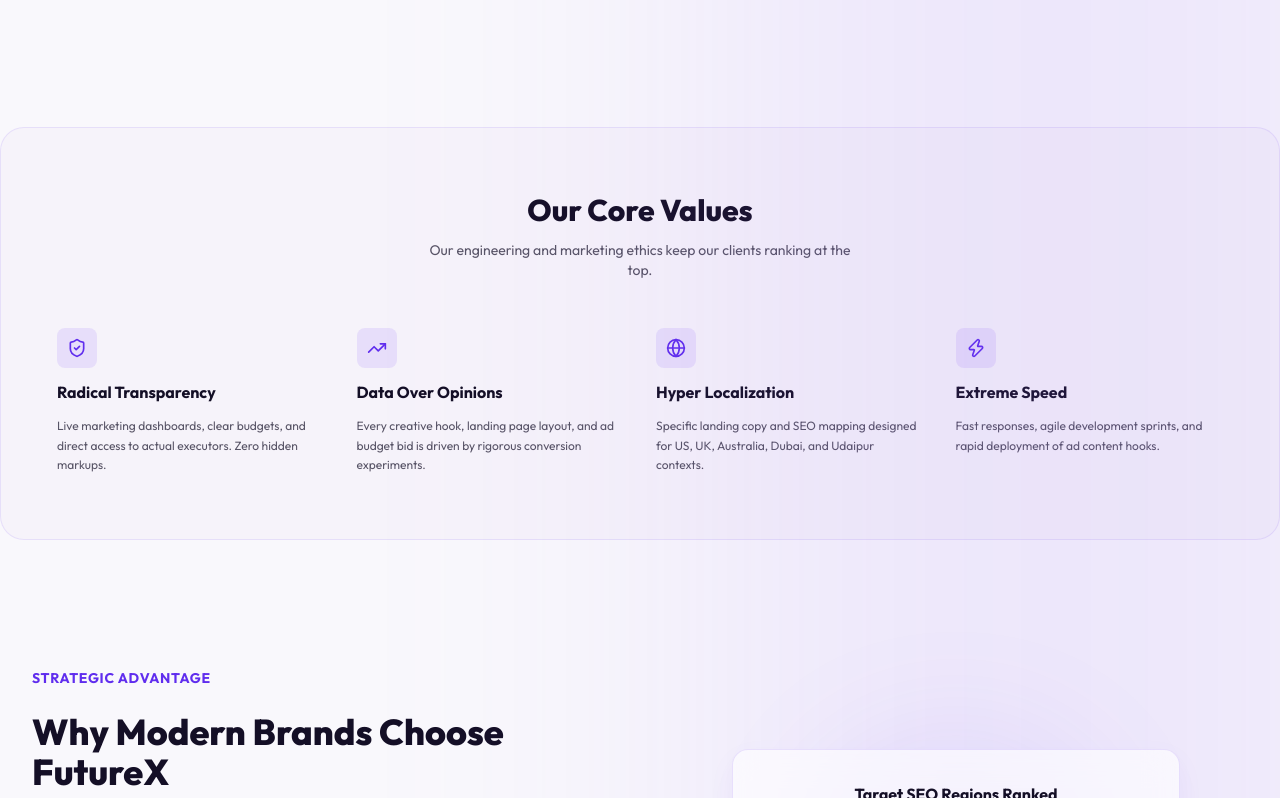
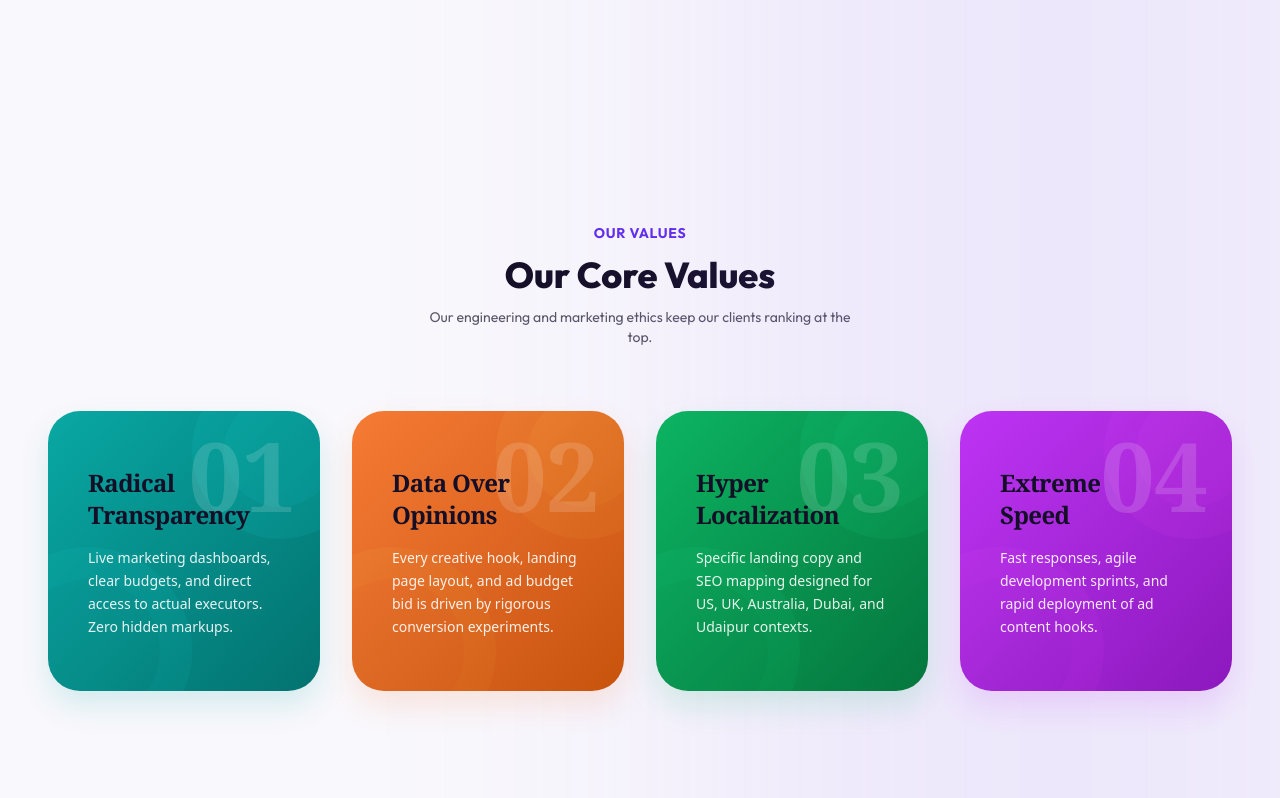
Before and after one commit to Eshbanoliver/futurexwebsite, a Next.js app: page / in a window 1280 px wide. Shown: the part 2922-3720 px from the top of the page. Built offline with nearby package versions, Linux system fonts and the light colour scheme.

Commit message:
Redesign Core Values section on homepage to match reference image layout and style

```diff
--- a/src/app/page.tsx
+++ b/src/app/page.tsx
@@ -501,24 +501,69 @@ export default function Home() {
         </section>
 
         {/* CORE VALUES */}
-        <section className="max-w-7xl mx-auto px-4 sm:px-6 lg:px-8 py-16 bg-secondary/35 rounded-3xl border border-primary/10 my-12">
-          <div className="text-center space-y-3 mb-12">
-            <h2 className="text-3xl font-extrabold text-foreground">Our Core Values</h2>
+        <section className="max-w-7xl mx-auto px-4 sm:px-6 lg:px-8 py-20 my-16">
+          <div className="text-center space-y-3 mb-16">
+            <div className="text-sm font-bold uppercase tracking-wider text-primary">Our Values</div>
+            <h2 className="text-3xl sm:text-4xl font-extrabold text-foreground">Our Core Values</h2>
             <p className="text-foreground/70 text-sm max-w-md mx-auto">
               Our engineering and marketing ethics keep our clients ranking at the top.
             </p>
           </div>
 
-          <div className="grid grid-cols-1 md:grid-cols-2 lg:grid-cols-4 gap-8 px-6">
+          <div className="grid grid-cols-1 md:grid-cols-2 lg:grid-cols-4 gap-8 px-4">
             {coreValues.map((val, i) => {
-              const Icon = val.icon;
+              const cardStyles = [
+                {
+                  bg: "bg-gradient-to-br from-[#09a8a4] to-[#03726f]",
+                  shadow: "shadow-[0_15px_30px_rgba(9,168,164,0.15)]",
+                },
+                {
+                  bg: "bg-gradient-to-br from-[#f67b34] to-[#c7530c]",
+                  shadow: "shadow-[0_15px_30px_rgba(246,123,52,0.15)]",
+                },
+                {
+                  bg: "bg-gradient-to-br from-[#0cb462] to-[#05763e]",
+                  shadow: "shadow-[0_15px_30px_rgba(12,180,98,0.15)]",
+                },
+                {
+                  bg: "bg-gradient-to-br from-[#be34f4] to-[#8c18bd]",
+                  shadow: "shadow-[0_15px_30px_rgba(190,52,244,0.15)]",
+                }
+              ];
+              const style = cardStyles[i % cardStyles.length];
+              const formattedNum = String(i + 1).padStart(2, '0');
+
               return (
-                <div key={i} className="space-y-3">
-                  <div className="w-10 h-10 rounded-lg bg-primary/10 flex items-center justify-center">
-                    <Icon className="w-5 h-5 text-primary" />
+                <div
+                  key={i}
+                  className={`relative overflow-hidden rounded-[2rem] p-8 md:p-10 flex flex-col justify-start min-h-[280px] ${style.bg} ${style.shadow} transition-all duration-300 hover:-translate-y-1 hover:shadow-2xl`}
+                >
+                  {/* Organic curved shape overlays to mimic reference design */}
+                  <div className="absolute inset-0 overflow-hidden pointer-events-none rounded-[2rem]">
+                    {/* Top right circle wave */}
+                    <div className="absolute -top-12 -right-12 w-44 h-44 rounded-full bg-white/[0.07] mix-blend-overlay" />
+                    {/* Top right smaller circle accent */}
+                    <div className="absolute -top-4 -right-4 w-28 h-28 rounded-full bg-white/[0.05] mix-blend-overlay" />
+                    {/* Bottom left sweeping wave */}
+                    <div className="absolute -left-16 -bottom-16 w-52 h-52 rounded-full bg-white/[0.06] mix-blend-overlay" />
+                    {/* Bottom left darker depth shape */}
+                    <div className="absolute -left-8 -bottom-8 w-36 h-36 rounded-full bg-black/[0.04] mix-blend-overlay" />
                   </div>
-                  <h4 className="text-foreground font-bold">{val.title}</h4>
-                  <p className="text-foreground/70 text-xs leading-relaxed">{val.desc}</p>
+
+                  {/* Translucent Number in Serif font */}
+                  <div className="absolute top-4 right-6 text-7xl md:text-8xl font-serif font-black text-white/15 select-none pointer-events-none leading-none">
+                    {formattedNum}
+                  </div>
+
+                  {/* Content container */}
+                  <div className="relative z-10 flex flex-col h-full justify-start space-y-4 pt-4">
+                    <h4 className="text-white font-serif text-2xl font-bold tracking-tight pr-12">
+                      {val.title}
+                    </h4>
+                    <p className="text-white/90 text-sm leading-relaxed font-sans font-medium">
+                      {val.desc}
+                    </p>
+                  </div>
                 </div>
               );
             })}
```
